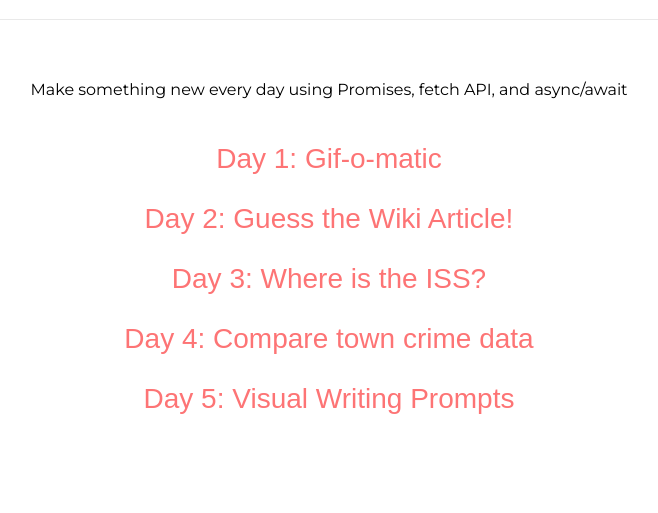
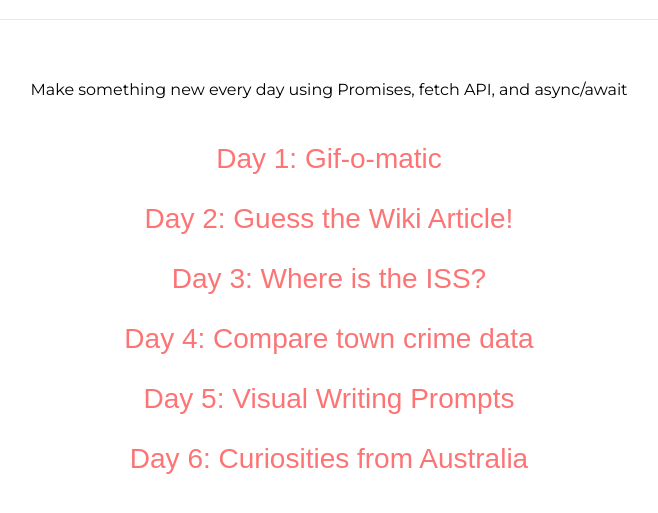
Before and after one commit to gwensw/api-challenge, a website: page index.html in a window 1280 px wide. Shown: the part 141-654 px from the top of the page, without its empty margins (311-969 px from the left). Drawn offline with Linux system fonts and the light colour scheme; a web font is replaced by a local one.

Commit message:
Add link to day 6 project

```diff
--- a/index.html
+++ b/index.html
@@ -19,6 +19,7 @@
     <li><a href="/day3/index.html">Day 3: Where is the ISS?</a></li>
     <li><a href="/day4/index.html">Day 4: Compare town crime data</a></li>
     <li><a href="/day5/index.html">Day 5: Visual Writing Prompts</a></li>
+    <li><a href="/day6/index.html">Day 6: Curiosities from Australia</a></li>
   </ul>
 </body>
 </html>
```
